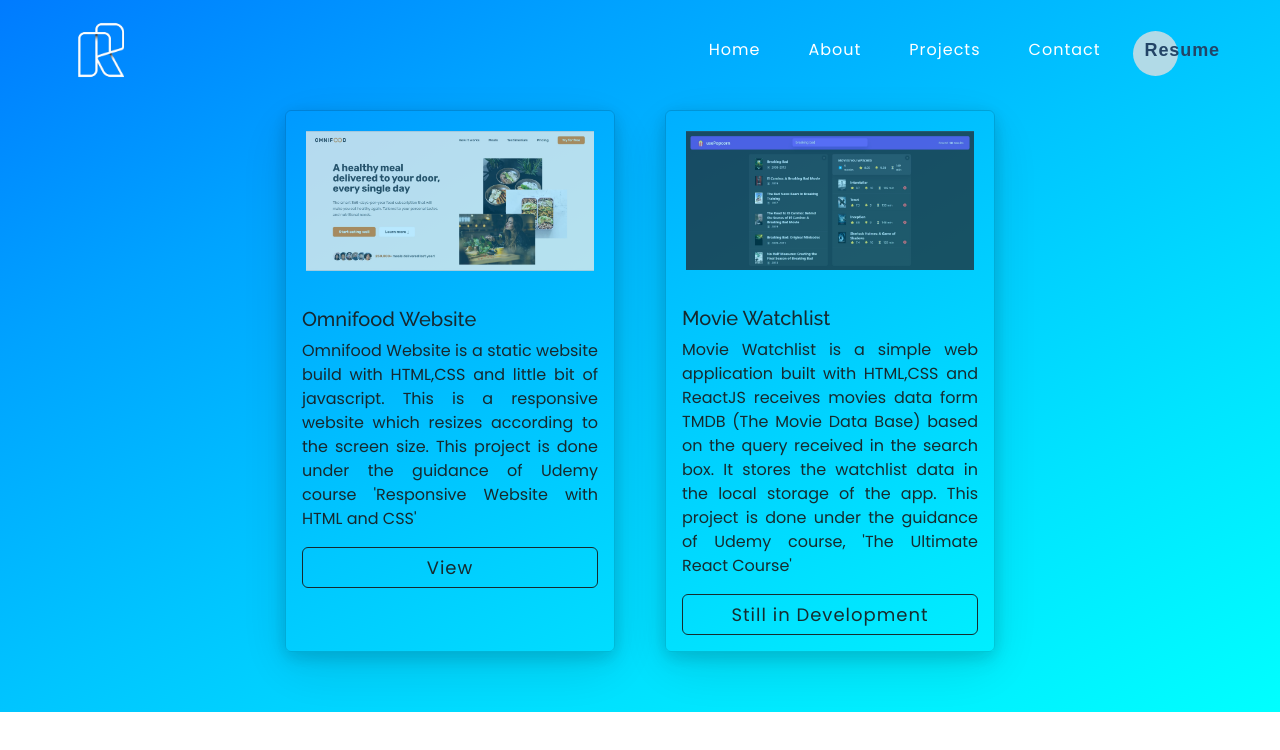
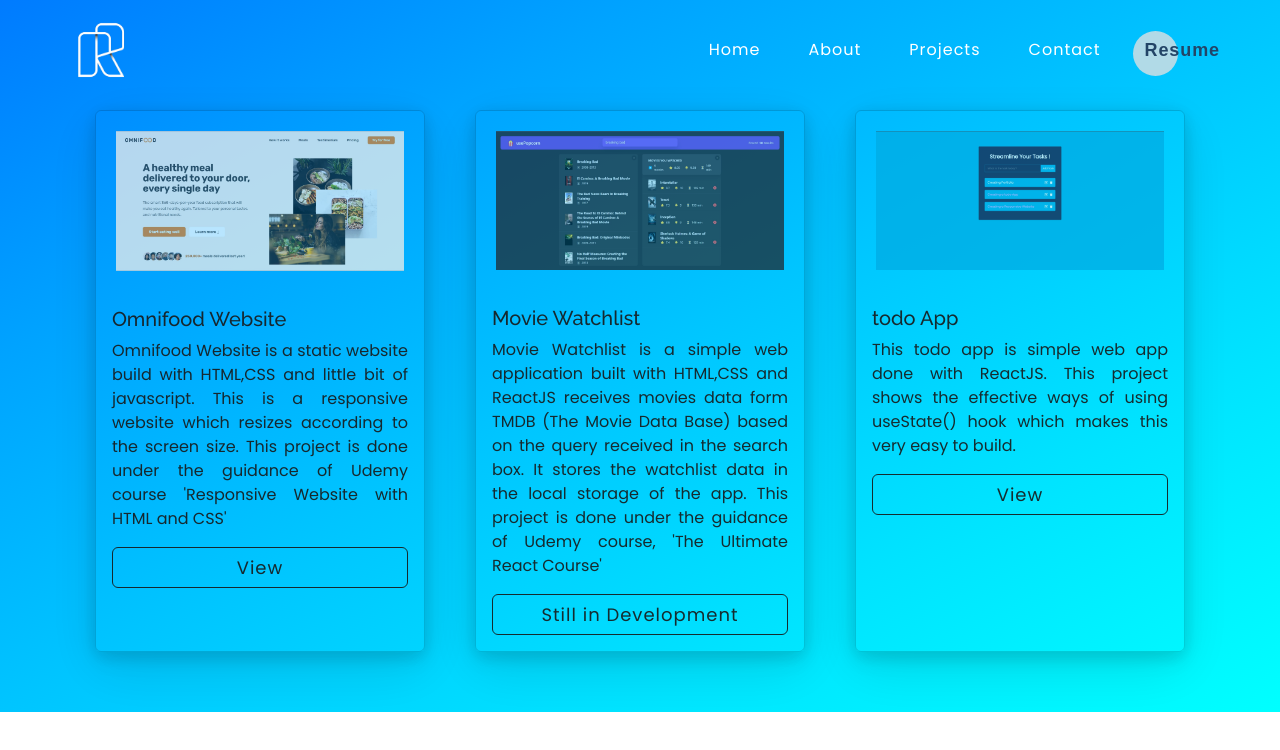
Before and after one commit to Mohangit2810/mr-portfolio, a React (Vite) app: page /project in a window 1280 px wide. Shown: the top 750 px of the page. Built offline with nearby package versions, Linux system fonts and the light colour scheme.

Commit message:
Project Three

```diff
--- a/src/components/Projectlist.jsx
+++ b/src/components/Projectlist.jsx
@@ -2,6 +2,7 @@ import ProjectCard from "../components/Projectcard";
 import { Container, Row, Col } from "react-bootstrap";
 import projectone from "/src/static/projectone.jpg";
 import projecttwo from "/src/static/projecttwo.jpg";
+import projectthree from "/src/static/projectthree.jpg";
 import "../pages/style.css";
 
 function Projectlist() {
@@ -32,17 +33,17 @@ function Projectlist() {
               />
             </Col>
 
-            {/* <Col md={4} className="project-card">
+            <Col md={4} className="project-card">
               <ProjectCard
-                imgPath={netfliximage}
+                imgPath={projectthree}
                 isBlog={false}
-                title="Netflix-Clone"
-                description="This project is a simplified front-end clone of Netflix. It was created with React js. It uses TMDB (The Movie Data Base ) API and uses the Axios tool. Users can click movie images with embedded YouTube trailers or related videos about the movie."
-                ghLink="https://react-netflixweb-clone.netlify.app/"
+                title="todo App"
+                description="This todo app is simple web app done with ReactJS. This project shows the effective ways of using useState() hook which makes this very easy to build."
+                ghLink="https://github.com/Mohangit2810/todo-app"
               />
             </Col>
 
-            <Col md={4} className="project-card">
+            {/* <Col md={4} className="project-card">
               <ProjectCard
                 imgPath={gridlinesbuilders}
                 isBlog={false}
```
Also changed, not shown: src/static/projectthree.jpg (added).
